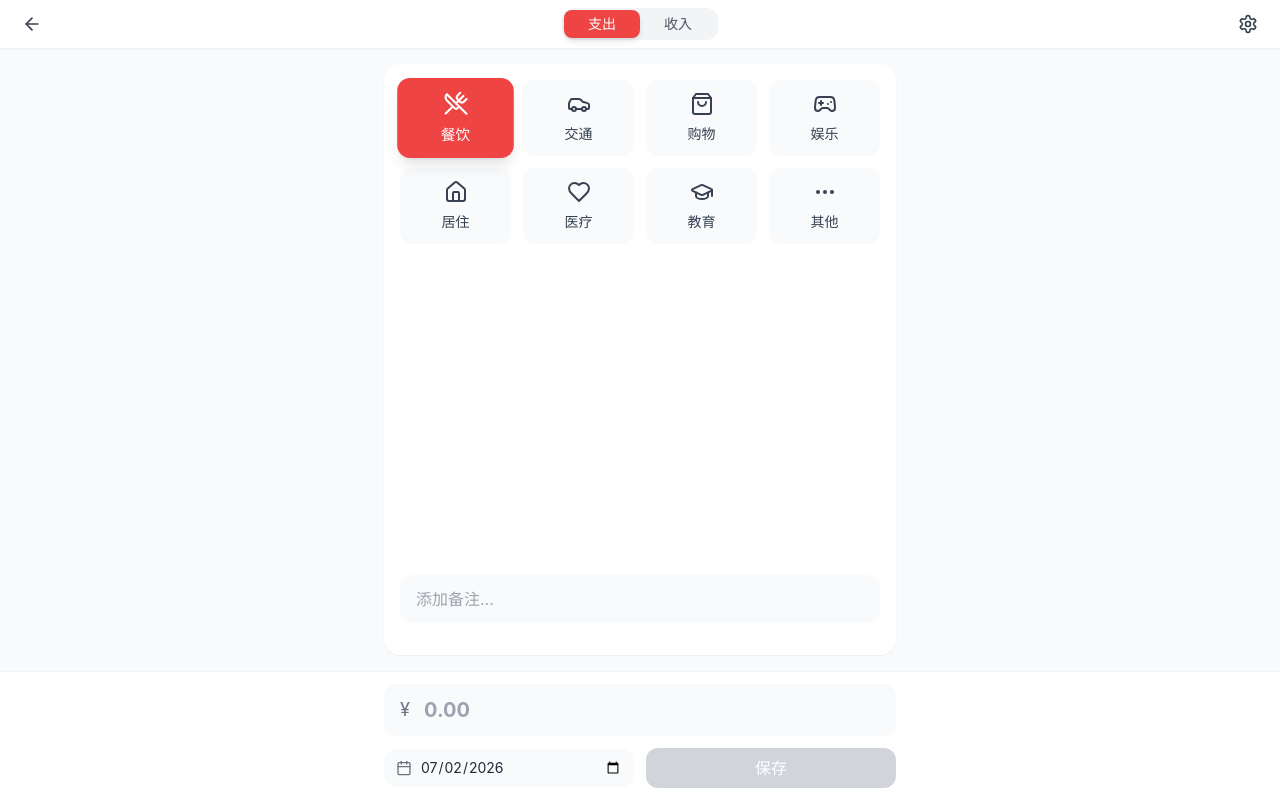
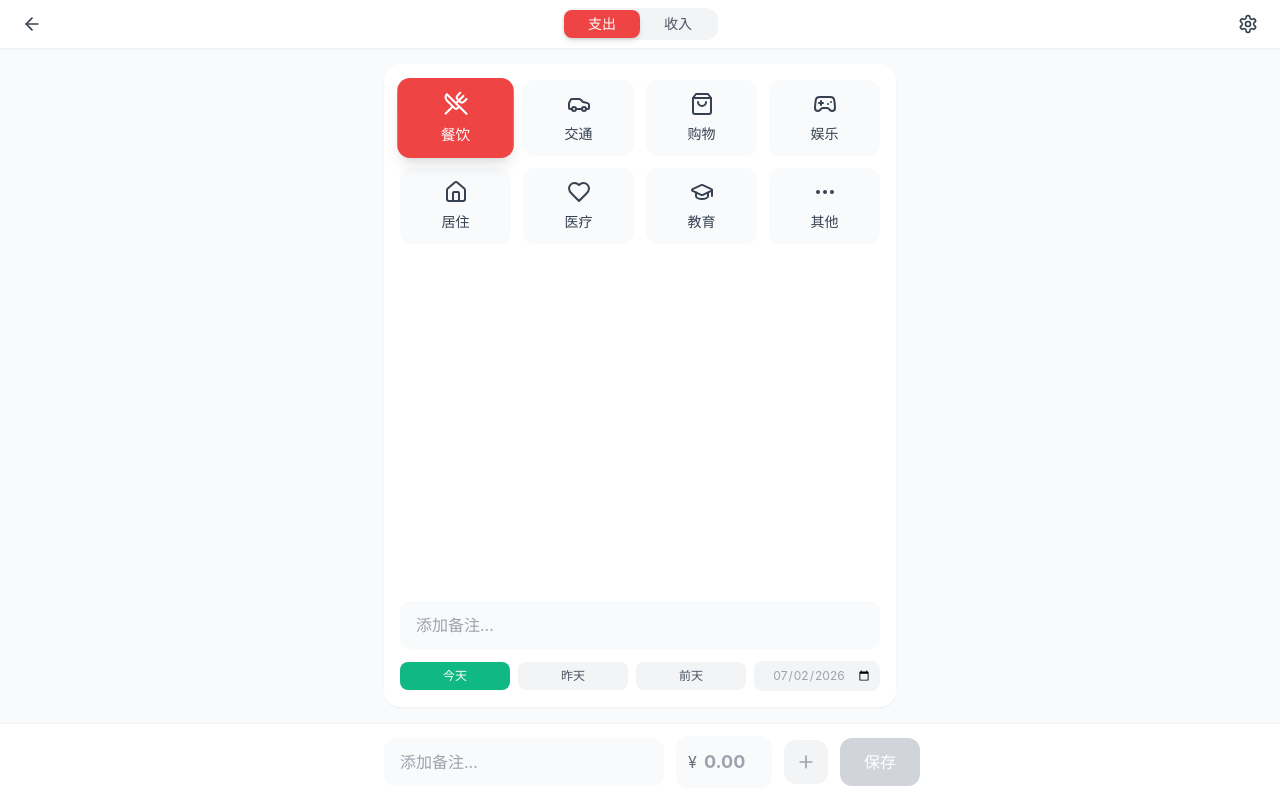
Before and after one commit to wangqi-pitaya/bill-records, a React (Vite) app: page /add in a window 1280 px wide. Built offline with nearby package versions, Linux system fonts and the light colour scheme.

Commit message:
feat: 实现账单记录功能
Co-authored-by: traeagent <traeagent@users.noreply.github.com>

```diff
--- a/src/pages/AddBill.tsx
+++ b/src/pages/AddBill.tsx
@@ -1,10 +1,38 @@
 import { useState, useEffect } from 'react';
 import { useNavigate, useParams } from 'react-router-dom';
-import { ArrowLeft, Settings, Calendar } from 'lucide-react';
+import { ArrowLeft, Settings, Plus } from 'lucide-react';
 import { useBillStore } from '../store/useBillStore';
 import { useCategoryStore } from '../store/useCategoryStore';
 import { CategoryGrid } from '../components/CategoryGrid';
 import { Category, BillType } from '../types';
+
+const formatDate = (d: Date) => d.toISOString().split('T')[0];
+
+const getQuickDates = () => {
+  const today = new Date();
+  const yesterday = new Date(today);
+  yesterday.setDate(today.getDate() - 1);
+  const dayBefore = new Date(today);
+  dayBefore.setDate(today.getDate() - 2);
+  return {
+    today: formatDate(today),
+    yesterday: formatDate(yesterday),
+    dayBefore: formatDate(dayBefore),
+  };
+};
+
+const getDateLabel = (dateStr: string) => {
+  const today = new Date();
+  const yesterday = new Date(today);
+  yesterday.setDate(today.getDate() - 1);
+  const dayBefore = new Date(today);
+  dayBefore.setDate(today.getDate() - 2);
+
+  if (dateStr === formatDate(today)) return '今天';
+  if (dateStr === formatDate(yesterday)) return '昨天';
+  if (dateStr === formatDate(dayBefore)) return '前天';
+  return dateStr;
+};
 
 export default function AddBill() {
   const navigate = useNavigate();
@@ -20,7 +48,7 @@ export default function AddBill() {
   const [selectedCategory, setSelectedCategory] = useState<Category | null>(null);
   const [amount, setAmount] = useState('');
   const [note, setNote] = useState('');
-  const [date, setDate] = useState(new Date().toISOString().split('T')[0]);
+  const [date, setDate] = useState(formatDate(new Date()));
 
   useEffect(() => {
     const categories = getCategoriesByType(activeTab);
@@ -47,7 +75,7 @@ export default function AddBill() {
     }
   }, [isEdit, id, getBillById, getCategoriesByType]);
 
-  const handleSubmit = () => {
+  const handleSave = () => {
     if (!selectedCategory || !amount) {
       return;
     }
@@ -70,6 +98,27 @@ export default function AddBill() {
     navigate('/');
   };
 
+  const handleSaveAndContinue = () => {
+    if (!selectedCategory || !amount) {
+      return;
+    }
+
+    const billData = {
+      type: selectedCategory.type,
+      category: selectedCategory.name,
+      icon: selectedCategory.icon,
+      amount: parseFloat(amount),
+      note,
+      date,
+    };
+
+    addBill(billData);
+
+    // 重置金额和备注，保留分类和日期
+    setAmount('');
+    setNote('');
+  };
+
   const handleTabChange = (type: BillType) => {
     setActiveTab(type);
     const categories = getCategoriesByType(type);
@@ -77,6 +126,12 @@ export default function AddBill() {
   };
 
   const currentCategories = getCategoriesByType(activeTab);
+  const quickDates = getQuickDates();
+  const quickDateOptions = [
+    { label: '今天', value: quickDates.today },
+    { label: '昨天', value: quickDates.yesterday },
+    { label: '前天', value: quickDates.dayBefore },
+  ];
 
   return (
     <div className="h-screen bg-gray-50 flex flex-col overflow-hidden">
@@ -130,7 +185,7 @@ export default function AddBill() {
             />
           </div>
 
-          <div className="mb-4">
+          <div className="mb-3">
             <input
               type="text"
               value={note}
@@ -139,43 +194,82 @@ export default function AddBill() {
               className="w-full px-4 py-3 text-gray-800 bg-gray-50 rounded-xl border-none outline-none focus:ring-2 focus:ring-emerald-500 transition-all"
             />
           </div>
+
+          <div className="flex items-center gap-2">
+            {quickDateOptions.map((opt) => (
+              <button
+                key={opt.value}
+                onClick={() => setDate(opt.value)}
+                className={`flex-1 py-1.5 text-xs rounded-lg font-medium transition-colors ${
+                  date === opt.value
+                    ? 'bg-emerald-500 text-white'
+                    : 'bg-gray-100 text-gray-600 hover:bg-gray-200'
+                }`}
+              >
+                {opt.label}
+              </button>
+            ))}
+            <div className="flex-1">
+              <input
+                type="date"
+                value={date}
+                onChange={(e) => setDate(e.target.value)}
+                className={`w-full py-1.5 px-2 text-xs rounded-lg border-none outline-none focus:ring-2 focus:ring-emerald-500 transition-all text-center ${
+                  quickDateOptions.some(opt => opt.value === date)
+                    ? 'bg-gray-100 text-gray-400'
+                    : 'bg-emerald-500 text-white'
+                }`}
+                title={getDateLabel(date)}
+              />
+            </div>
+          </div>
         </div>
       </main>
 
       <div className="bg-white border-t border-gray-100 px-4 py-3 shrink-0">
-        <div className="max-w-lg mx-auto">
-          <div className="relative mb-3">
-            <span className="absolute left-4 top-1/2 -translate-y-1/2 text-gray-500 text-lg">¥</span>
+        <div className="max-w-lg mx-auto flex items-center gap-3">
+          <input
+            type="text"
+            value={note}
+            onChange={(e) => setNote(e.target.value)}
+            placeholder="添加备注..."
+            className="flex-1 px-4 py-3 text-gray-800 bg-gray-50 rounded-xl border-none outline-none focus:ring-2 focus:ring-emerald-500 transition-all"
+          />
+          <div className="relative">
+            <span className="absolute left-3 top-1/2 -translate-y-1/2 text-gray-500 text-base">¥</span>
             <input
               type="number"
               value={amount}
               onChange={(e) => setAmount(e.target.value)}
               placeholder="0.00"
-              className="w-full pl-10 pr-4 py-3 text-xl font-bold text-gray-800 bg-gray-50 rounded-xl border-none outline-none focus:ring-2 focus:ring-emerald-500 transition-all"
+              className="w-24 pl-7 pr-3 py-3 text-lg font-bold text-gray-800 bg-gray-50 rounded-xl border-none outline-none focus:ring-2 focus:ring-emerald-500 transition-all"
             />
           </div>
-          <div className="flex items-center gap-3">
-            <div className="relative flex-1">
-              <Calendar className="absolute left-3 top-1/2 -translate-y-1/2 w-4 h-4 text-gray-500 pointer-events-none" />
-              <input
-                type="date"
-                value={date}
-                onChange={(e) => setDate(e.target.value)}
-                className="w-full pl-9 pr-3 py-2 text-sm text-gray-800 bg-gray-50 rounded-xl border-none outline-none focus:ring-2 focus:ring-emerald-500 transition-all"
-              />
-            </div>
+          {!isEdit && (
             <button
-              onClick={handleSubmit}
+              onClick={handleSaveAndContinue}
               disabled={!selectedCategory || !amount}
-              className={`flex-1 py-2 rounded-xl font-semibold text-white whitespace-nowrap transition-all duration-200 ${
+              className={`p-3 rounded-xl font-medium transition-all duration-200 ${
                 selectedCategory && amount
-                  ? 'bg-gradient-to-r from-emerald-400 to-emerald-600 hover:shadow-lg'
-                  : 'bg-gray-300 cursor-not-allowed'
+                  ? 'bg-emerald-100 text-emerald-600 hover:bg-emerald-200'
+                  : 'bg-gray-100 text-gray-400 cursor-not-allowed'
               }`}
+              title="保存并继续"
             >
-              保存
+              <Plus className="w-5 h-5" />
             </button>
-          </div>
+          )}
+          <button
+            onClick={handleSave}
+            disabled={!selectedCategory || !amount}
+            className={`px-6 py-3 rounded-xl font-semibold text-white whitespace-nowrap transition-all duration-200 ${
+              selectedCategory && amount
+                ? 'bg-gradient-to-r from-emerald-400 to-emerald-600 hover:shadow-lg'
+                : 'bg-gray-300 cursor-not-allowed'
+            }`}
+          >
+            保存
+          </button>
         </div>
       </div>
     </div>
```
